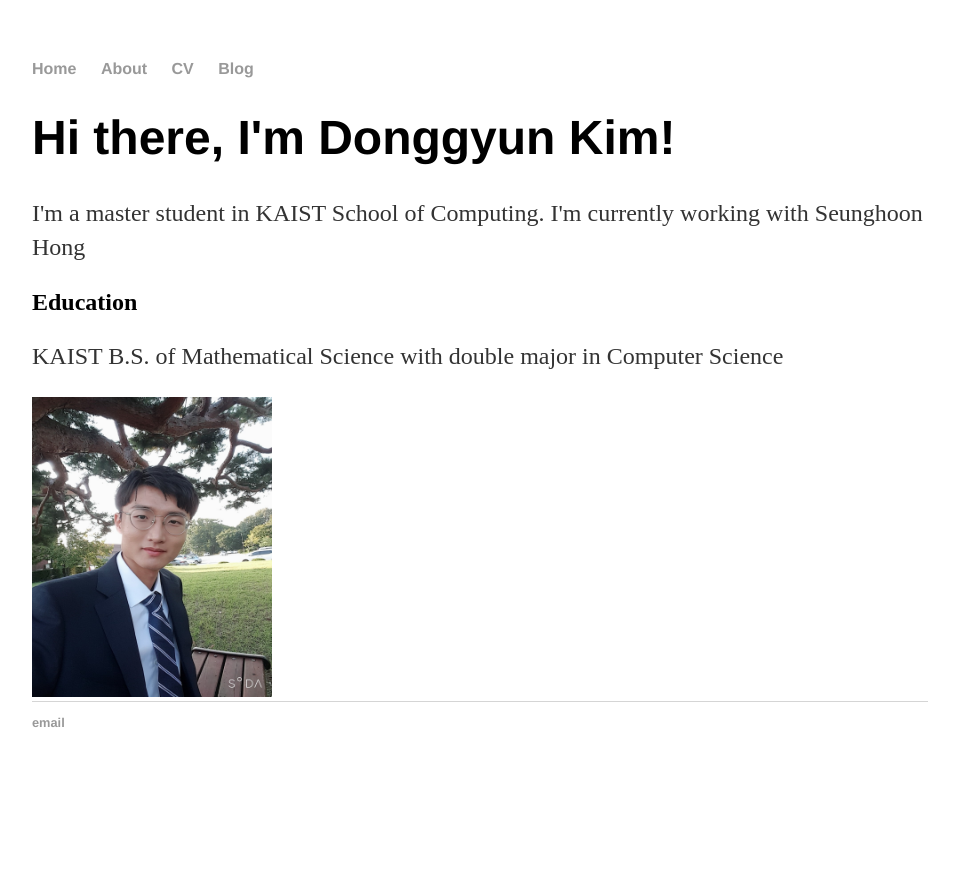
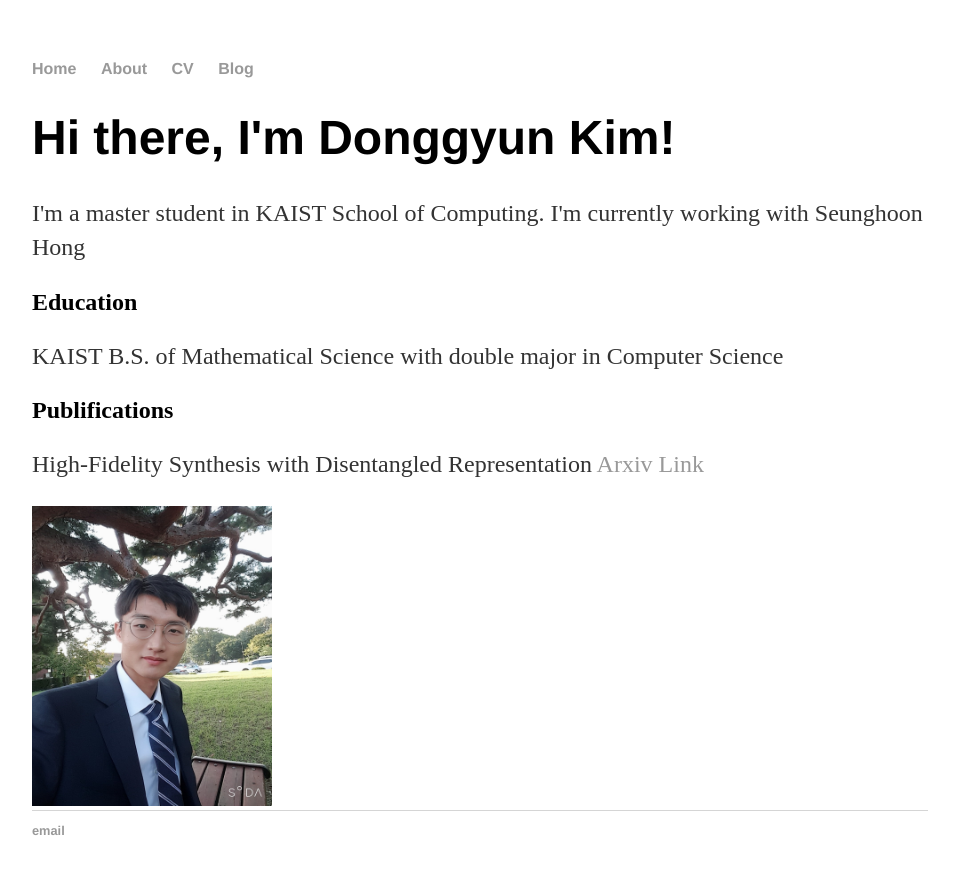
Before and after one commit to GitGyun/GitGyun.github.io, a Jekyll site: the page built from index.html, in a window 1280 px wide. Shown: the top 874 px of the page, without its empty margins (160-1119 px from the left). Built offline with Jekyll 4.4.1, drawn with Linux system fonts in a browser that asks for light colours.

Commit message:
Update index.html

```diff
--- a/index.html
+++ b/index.html
@@ -9,5 +9,10 @@
 
 	<h2>Education</h2>
 	<p>KAIST B.S. of Mathematical Science with double major in Computer Science</p>
+
+	<h2>Publifications</h2>
+	<p>High-Fidelity Synthesis with Disentangled Representation <a href="https://arxiv.org/abs/2001.04296">Arxiv Link</a></p>
+
+
 	<img src="profile_image.jpeg" alt="Profile Image" width="240" height="300">
 </div><!-- /.blurb -->
```
